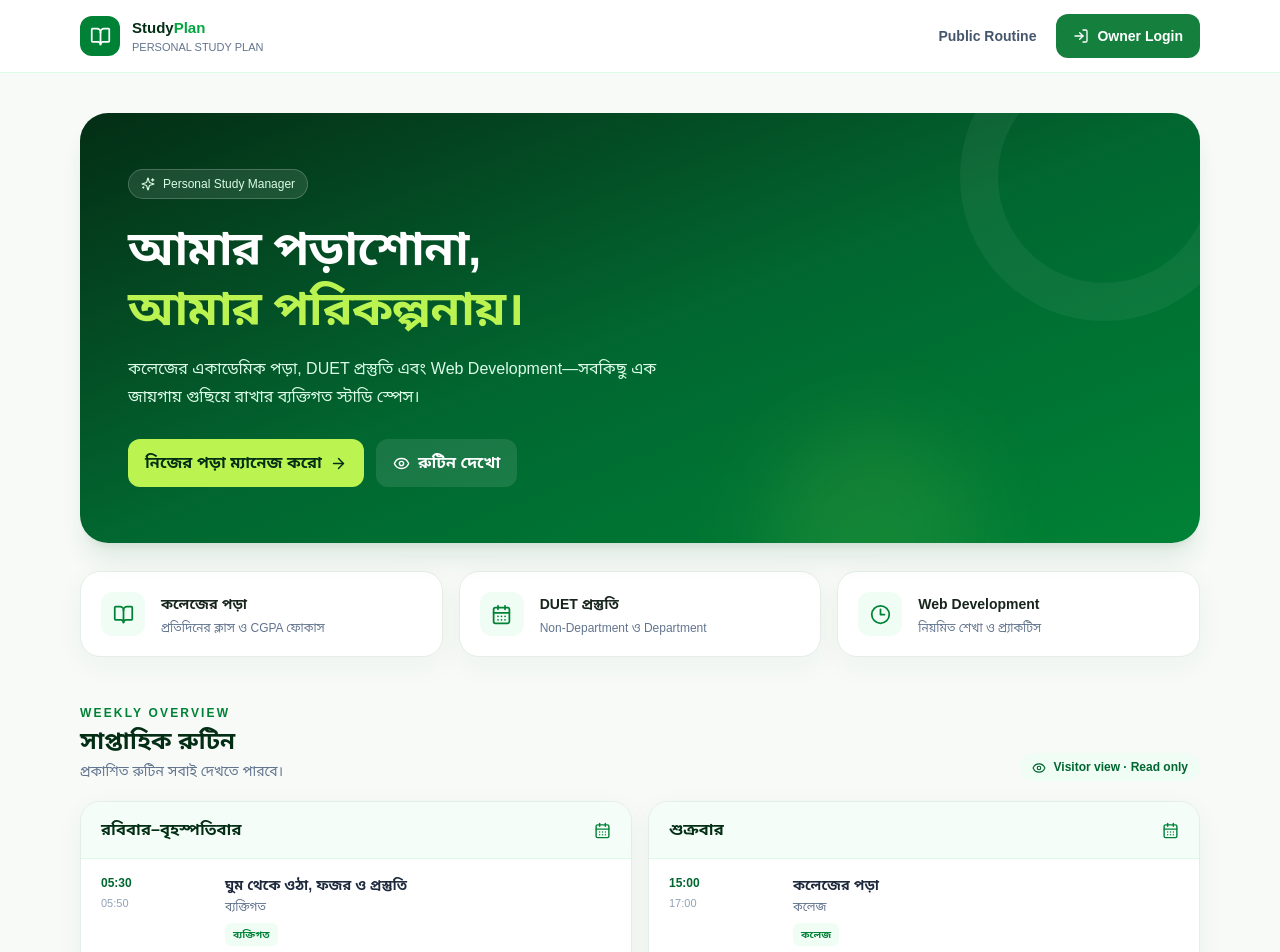
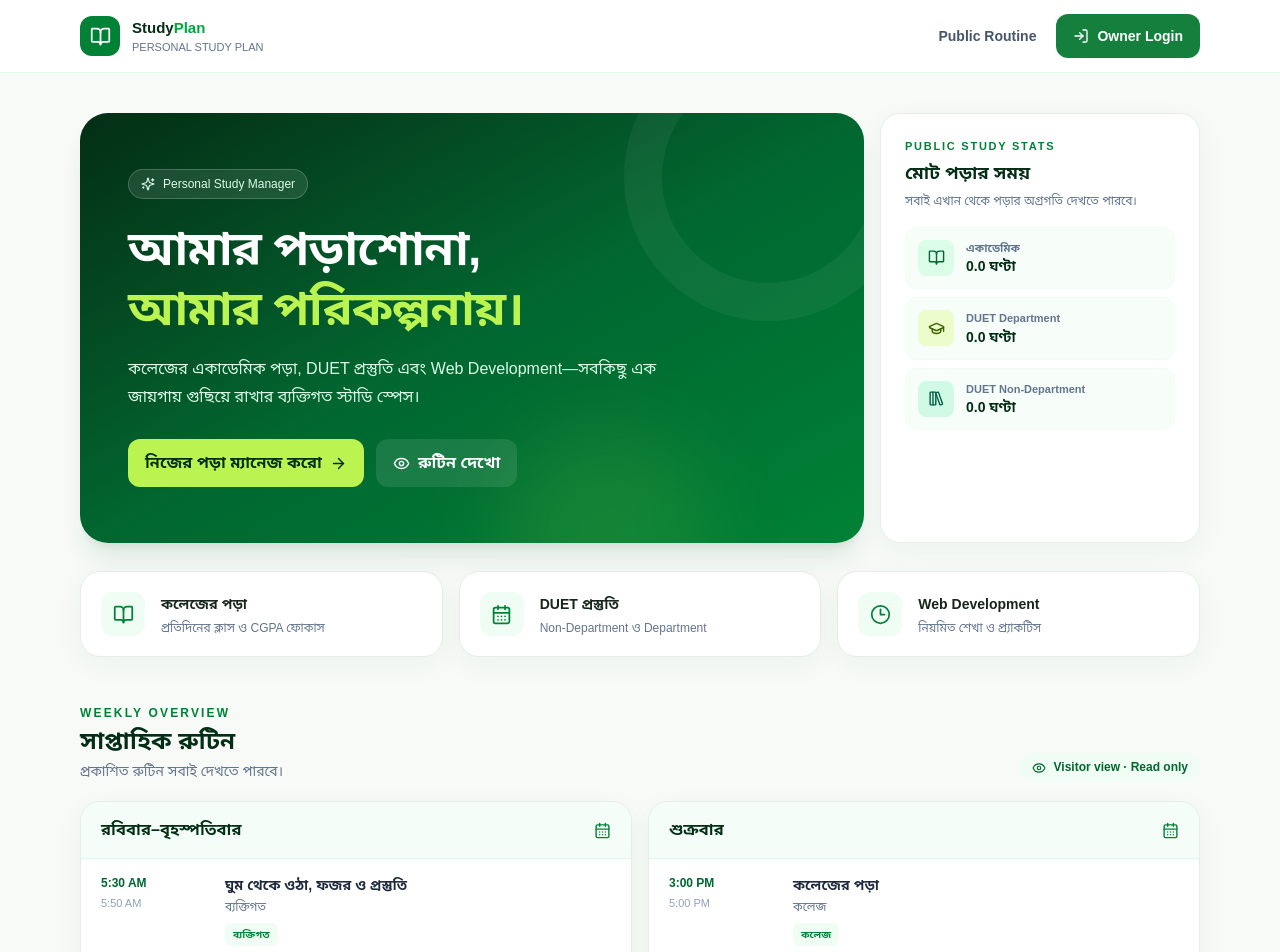
Before and after one commit to omorfaruk22/Study-Plan, a Next.js app: page / in a window 1280 px wide. Shown: the top 952 px of the page. Built offline with nearby package versions, Linux system fonts and the light colour scheme; no server answers; the database is empty.

Commit message:
refactor: compose public home and routine views

```diff
--- a/src/components/home/PublicHomePage.tsx
+++ b/src/components/home/PublicHomePage.tsx
@@ -3,19 +3,23 @@
 import Header from "@/components/Header";
 import OwnerNotice from "@/components/home/OwnerNotice";
 import PublicRoutine from "@/components/home/PublicRoutine";
+import PublicStudyStats from "@/components/home/PublicStudyStats";
 import StudyFocusCards from "@/components/home/StudyFocusCards";
 import StudyHero from "@/components/home/StudyHero";
 import SubjectList from "@/components/home/SubjectList";
 import { usePublicStudyData } from "@/hooks/usePublicStudyData";
 
 export default function PublicHomePage() {
-  const { routine, subjects, loading, demoMode } = usePublicStudyData();
+  const { routine, subjects, studyStats, loading, demoMode } = usePublicStudyData();
 
   return (
     <>
       <Header />
-      <main className="container pb-16 pt-10">
-        <StudyHero />
+      <main className="container pb-16 pt-6 sm:pt-10">
+        <div className="grid gap-4 lg:grid-cols-[minmax(0,1fr)_320px] lg:items-stretch">
+          <StudyHero />
+          <PublicStudyStats stats={studyStats} loading={loading} />
+        </div>
         <StudyFocusCards />
         <PublicRoutine routine={routine} subjects={subjects} loading={loading} />
         <SubjectList subjects={subjects} />
--- a/src/components/home/PublicRoutine.tsx
+++ b/src/components/home/PublicRoutine.tsx
@@ -3,6 +3,7 @@
 import { useMemo } from "react";
 import { CalendarDays, Eye } from "lucide-react";
 import type { RoutineItem, Subject } from "@/lib/types";
+import { formatTime12 } from "@/lib/time-format";
 
 type PublicRoutineProps = {
   routine: RoutineItem[];
@@ -56,8 +57,8 @@ export default function PublicRoutine({ routine, subjects, loading }: PublicRout
                 {items.map((item) => (
                   <div key={item.id} className="flex gap-4 px-5 py-4">
                     <div className="w-[82px] shrink-0 sm:w-[108px]">
-                      <p className="text-xs font-bold text-green-800">{item.start_time}</p>
-                      <p className="mt-1 text-[11px] text-slate-400">{item.end_time}</p>
+                      <p className="text-xs font-bold text-green-800">{formatTime12(item.start_time)}</p>
+                      <p className="mt-1 text-[11px] text-slate-400">{formatTime12(item.end_time)}</p>
                     </div>
                     <div className="min-w-0">
                       <p className="text-sm font-bold text-slate-800">{item.title}</p>
```
